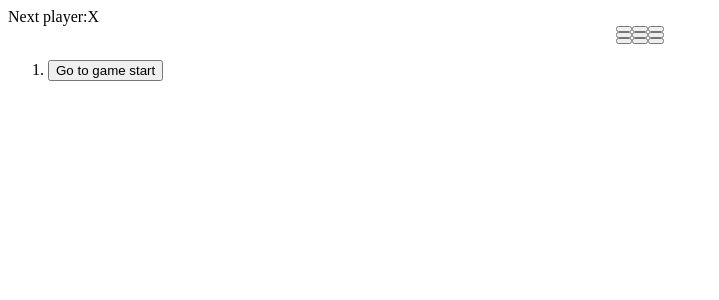
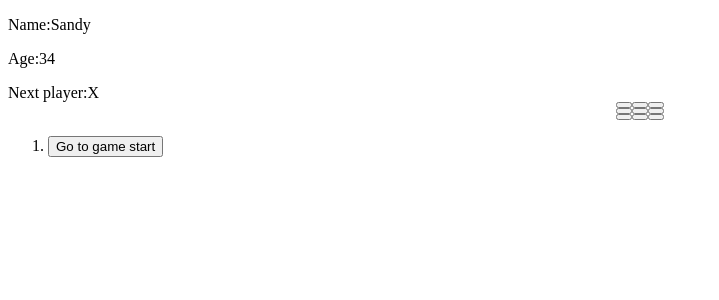
Before and after one commit to Stu-me/react-tic-tac-toe, a React app in the folder frontend/: page / in a window 1280 px wide. Shown: the top 300 px of the page, without its empty margins (0-719 px from the left). Built offline with nearby package versions, Linux system fonts and the light colour scheme; the HTML template or start-up script is replaced by a standard one.

Commit message:
experiments going on

```diff
--- a/frontend/src/App.jsx
+++ b/frontend/src/App.jsx
@@ -1,5 +1,6 @@
 import { useState } from "react";
 import "./square.css";
+import Exp from './exp.jsx';
 
 function Square({ value , onSquareClick }) { // we declared our own tag(power of xml ) now we will use in the program
   return (
@@ -37,6 +38,7 @@ function handleClick(i){                // reRendering
 
   return (
     <>
+      <div> <Exp Name='Sandy' Age = '34'></Exp> </div>
       <div className="status">{status}</div>
       <div className="board-row">
         <Square value={squares[0]} onSquareClick={()=>handleClick(0)} />
--- /dev/null
+++ b/frontend/src/exp.jsx
@@ -0,0 +1,10 @@
+function Exp(props){
+    return (
+        <div>
+            <p>Name:{props.Name}</p>
+            <p>Age:{props.Age}</p>
+        </div>
+    )
+}
+
+export default Exp
```
Also changed, not shown: 1 other file (tests, documents, lock files or other folders).
